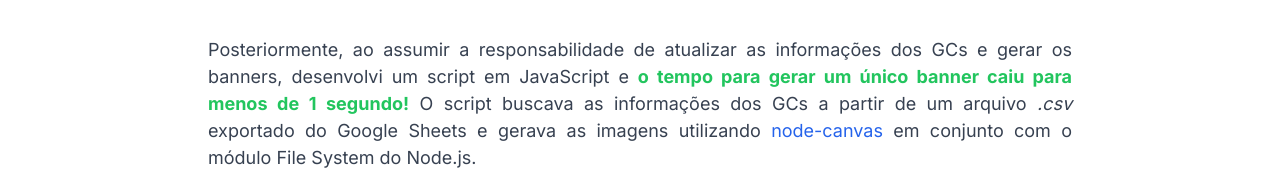
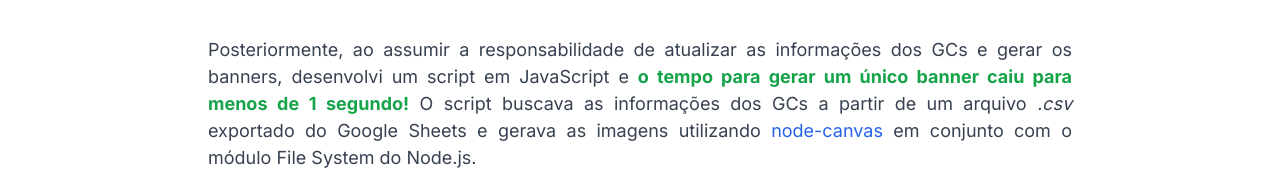
Before and after one commit to dinobergviana/my-nuxt-web-site, a Nuxt app: page /projetos/gc-manager in a window 1280 px wide. Shown: the part 540-710 px from the top of the page. Built offline with nearby package versions, Linux system fonts and the light colour scheme.

Commit message:
style: change green color highlight

```diff
--- a/app/pages/projetos/gc-manager/index.vue
+++ b/app/pages/projetos/gc-manager/index.vue
@@ -43,7 +43,7 @@
           <span>
             {{ $t("gcManager.p4.partOne") }}
           </span>
-          <strong class="text-green-500">{{
+          <strong class="text-green-600">{{
             $t("gcManager.p4.strongTextOne")
           }}</strong>
           <span>
@@ -149,7 +149,9 @@
           Frontend - {{ $t("gcManager.stack.frontend.description") }}
         </h3>
         <ul class="list-disc pl-12">
-          <li class="text-[18px] leading-[1.8rem] mb-[.5rem]"><p>React, HTML, CSS, Javascript.</p></li>
+          <li class="text-[18px] leading-[1.8rem] mb-[.5rem]">
+            <p>React, HTML, CSS, Javascript.</p>
+          </li>
         </ul>
         <h3 class="font-bold text-[20px] my-[1rem]">Backend</h3>
         <ul class="list-disc pl-12">
```
